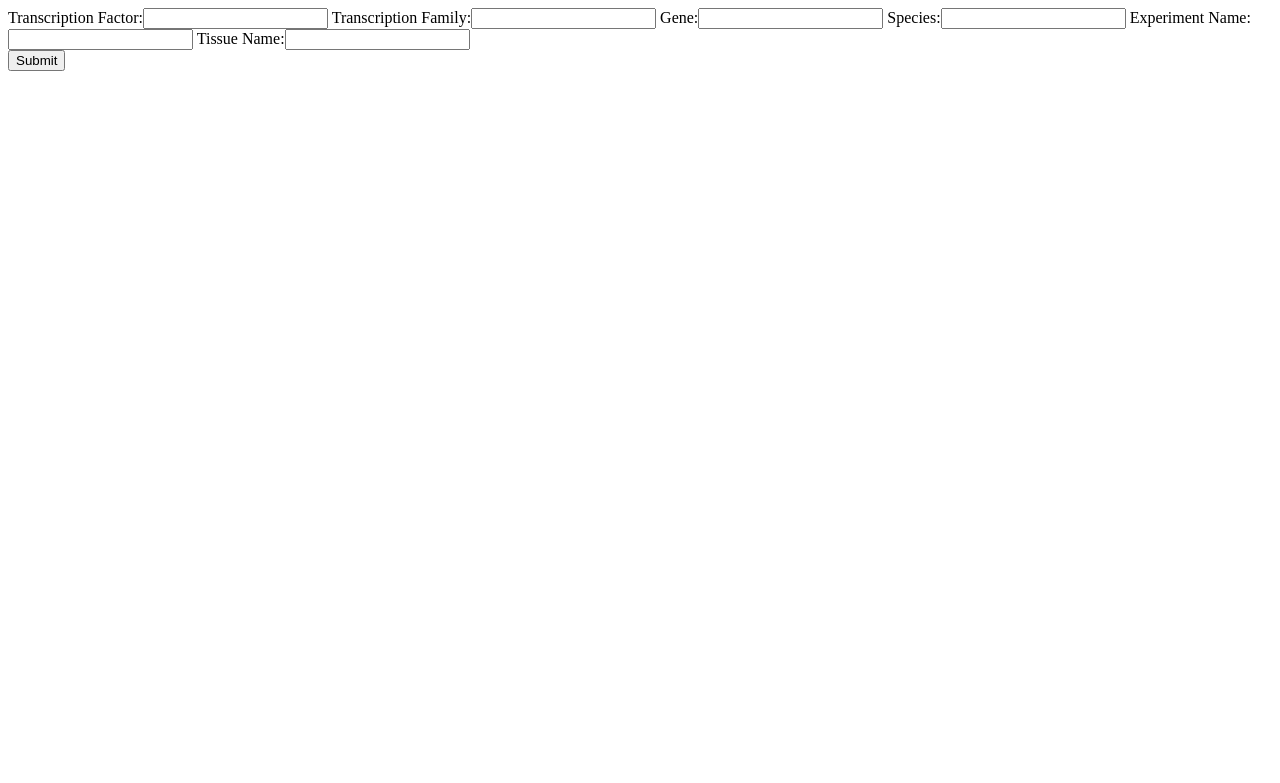
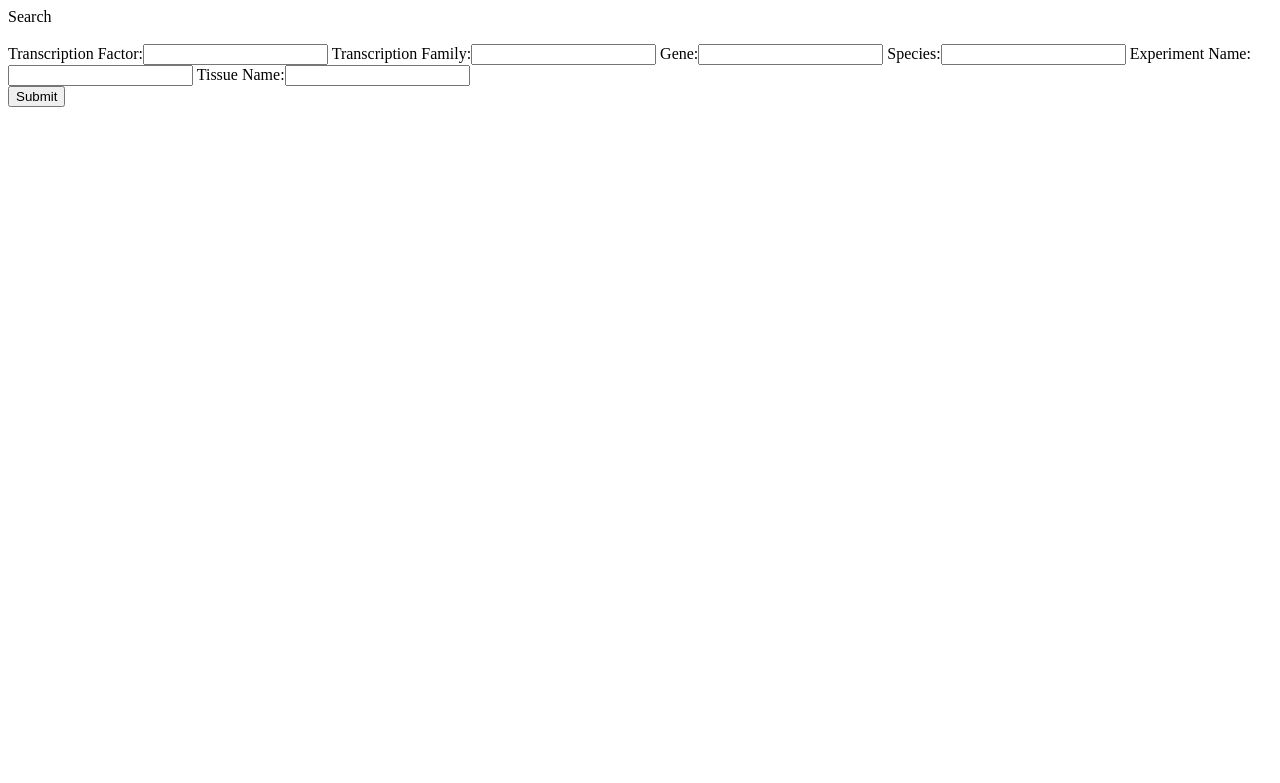
Before and after one commit to tmushayahama/tftarget, a Django app: page /search/ in a window 1280 px wide. Shown: the top 783 px of the page. Run offline with Django 3.2, Linux system fonts and the light colour scheme.

Commit message:
Added search link, 'Search' to search page

```diff
--- a/templates/search.html
+++ b/templates/search.html
@@ -7,6 +7,9 @@
     {% endfor %}
 </ul>
 {% endif %}
+Search
+<br>
+<br>
 <form action="{% url search.views.search %}" method="post" class="uniForm">
     {% csrf_token %}
     {{ form|as_uni_form }}
--- a/views.py
+++ b/views.py
@@ -2,4 +2,4 @@ from django.http import HttpResponse
 
 
 def home(request):
-    return HttpResponse("It works!")
+    return HttpResponse("It works!<br><br><a href='/search'>Search</a>")
```
